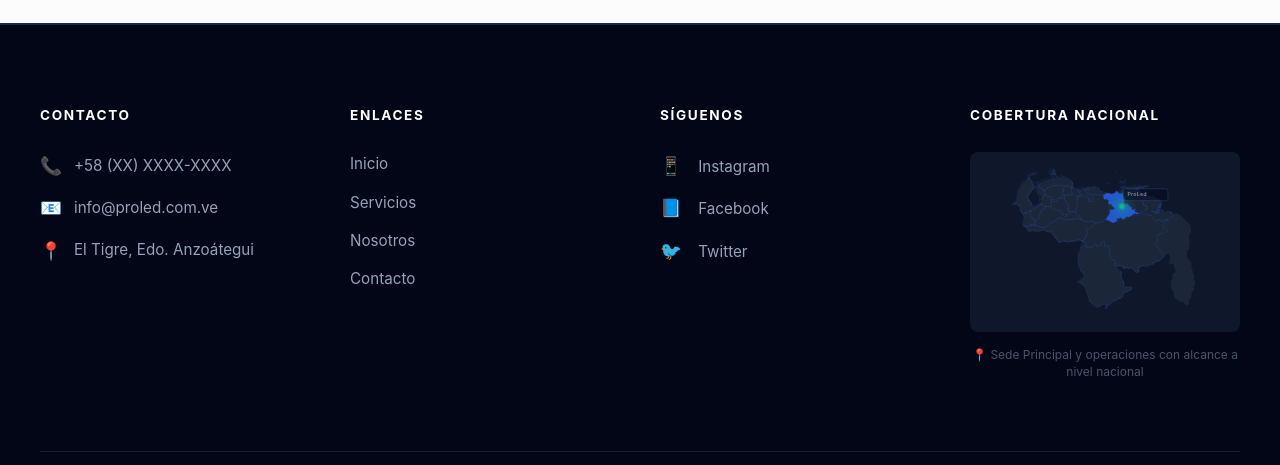
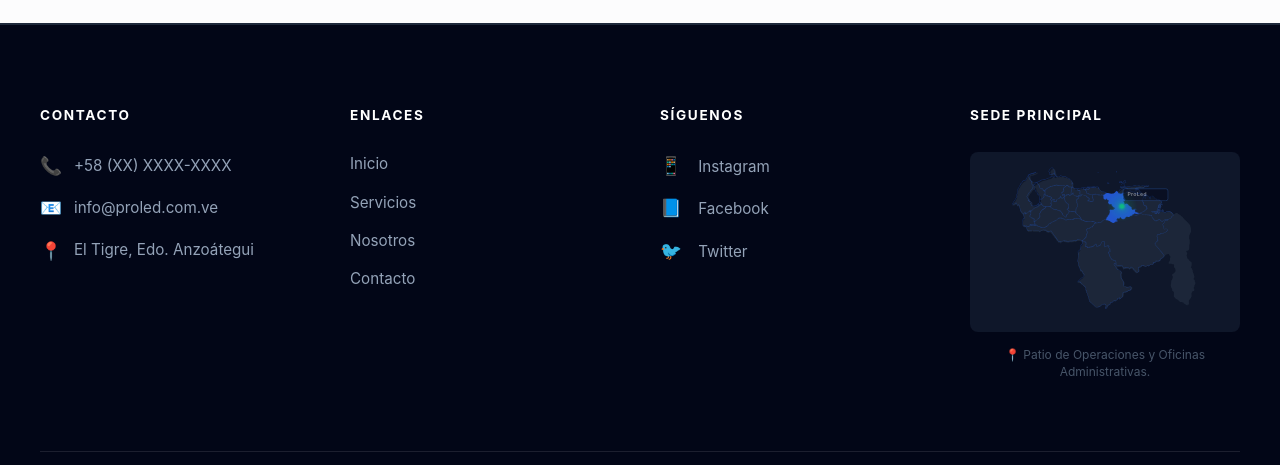
Before and after one commit to ing-nestorgomez/belorp, a Jekyll site: the page built from index.html, in a window 1280 px wide and 900 px high, scrolled down 5299 px. Shown: the part 367-832 px from the top of the window. Built offline with Jekyll 4.4.1, drawn with Linux system fonts in a browser that asks for light colours.

Commit message:
Update footer headings and map caption text

```diff
--- a/_includes/footer.html
+++ b/_includes/footer.html
@@ -29,7 +29,7 @@
     </div>
 
     <div class="footer-col footer-map-col">
-  <h4>COBERTURA NACIONAL</h4>
+  <h4>SEDE PRINCIPAL</h4>
   <div class="map-interactive-container">
 
     <img src="assets/images/venezuela.svg" class="map-layer layer-country" alt="Mapa de Venezuela">
@@ -56,7 +56,7 @@
     </svg>
 
   </div>
-  <span class="map-caption">📍 Sede Principal y operaciones con alcance a nivel nacional</span>
+  <span class="map-caption">📍 Patio de Operaciones y Oficinas Administrativas.</span>
 </div>
 
   <div class="footer-copy">
```
